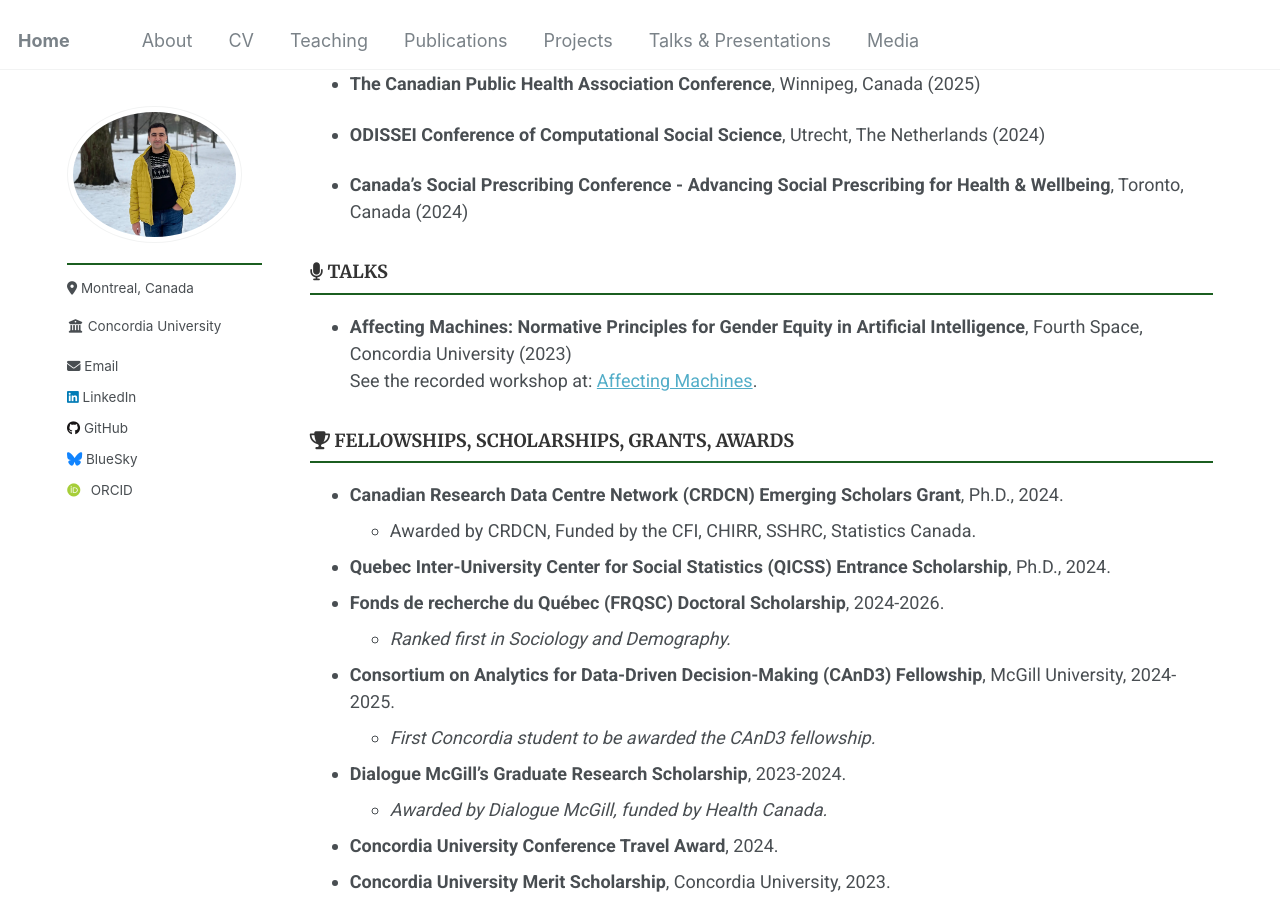
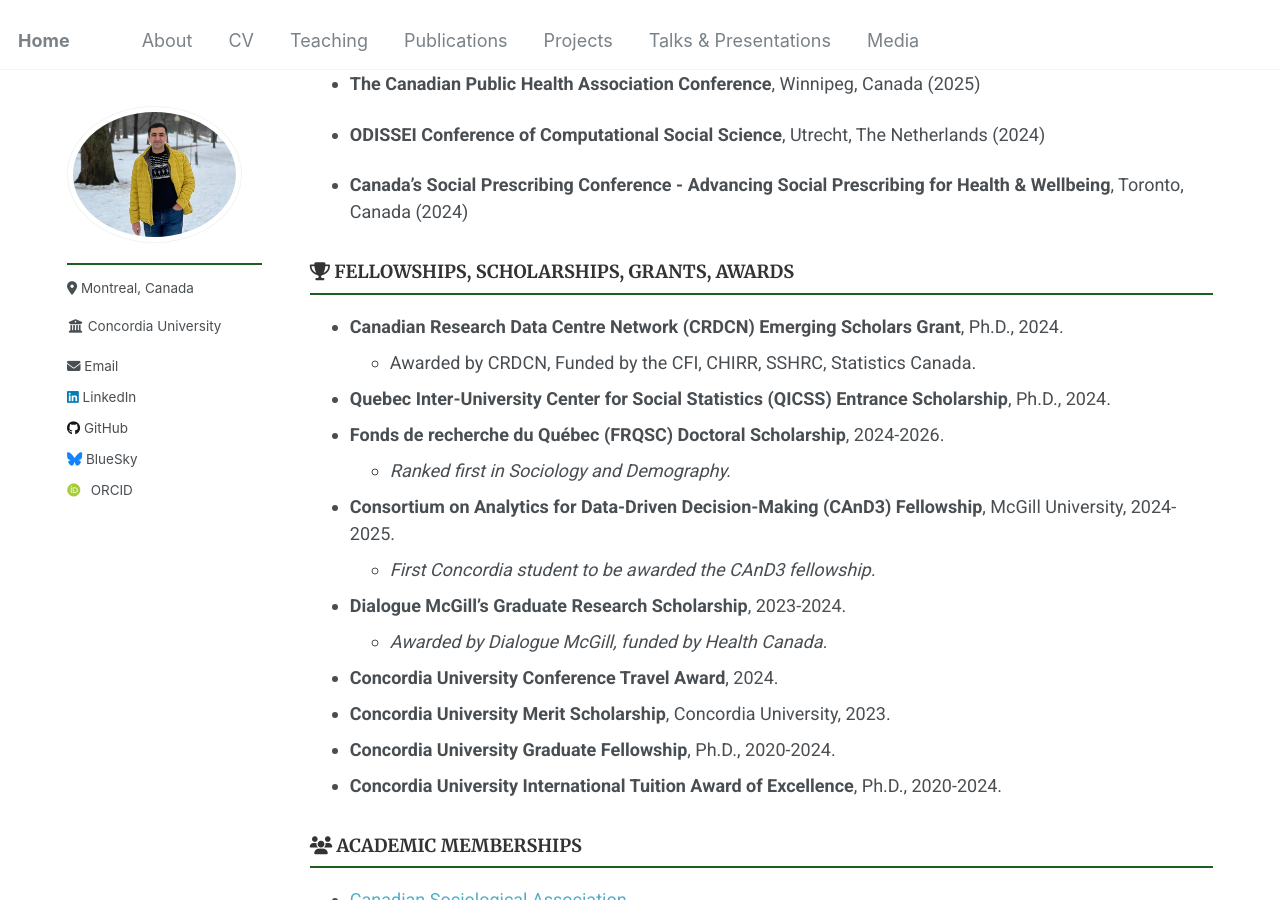
Before and after one commit to Mohsnmonji/mohsnmonji.github.io, a Jekyll site: the page built from _pages/Curriculum Vitae.md, in a window 1280 px wide and 900 px high, scrolled down 2226 px. Built offline with Jekyll 4.4.1, drawn with Linux system fonts in a browser that asks for light colours; some web fonts are replaced.

Commit message:
Update Curriculum Vitae.md

```diff
--- a/_pages/Curriculum Vitae.md
+++ b/_pages/Curriculum Vitae.md
@@ -96,11 +96,6 @@ author_profile: true
 - **ODISSEI Conference of Computational Social Science**, Utrecht, The Netherlands (2024)
 
 - **Canada's Social Prescribing Conference - Advancing Social Prescribing for Health & Wellbeing**, Toronto, Canada (2024)
-
-### <i class="fas fa-microphone"></i> TALKS
-
-- **Affecting Machines: Normative Principles for Gender Equity in Artificial Intelligence**, Fourth Space, Concordia University (2023)
-  See the recorded workshop at: [Affecting Machines](https://www.youtube.com/live/6UNZkXNQeU0?si=QRERKwbGPYSppP5C).
 
 ### <i class="fas fa-trophy"></i> FELLOWSHIPS, SCHOLARSHIPS, GRANTS, AWARDS
 - **Canadian Research Data Centre Network (CRDCN) Emerging Scholars Grant**, Ph.D., 2024.
```
